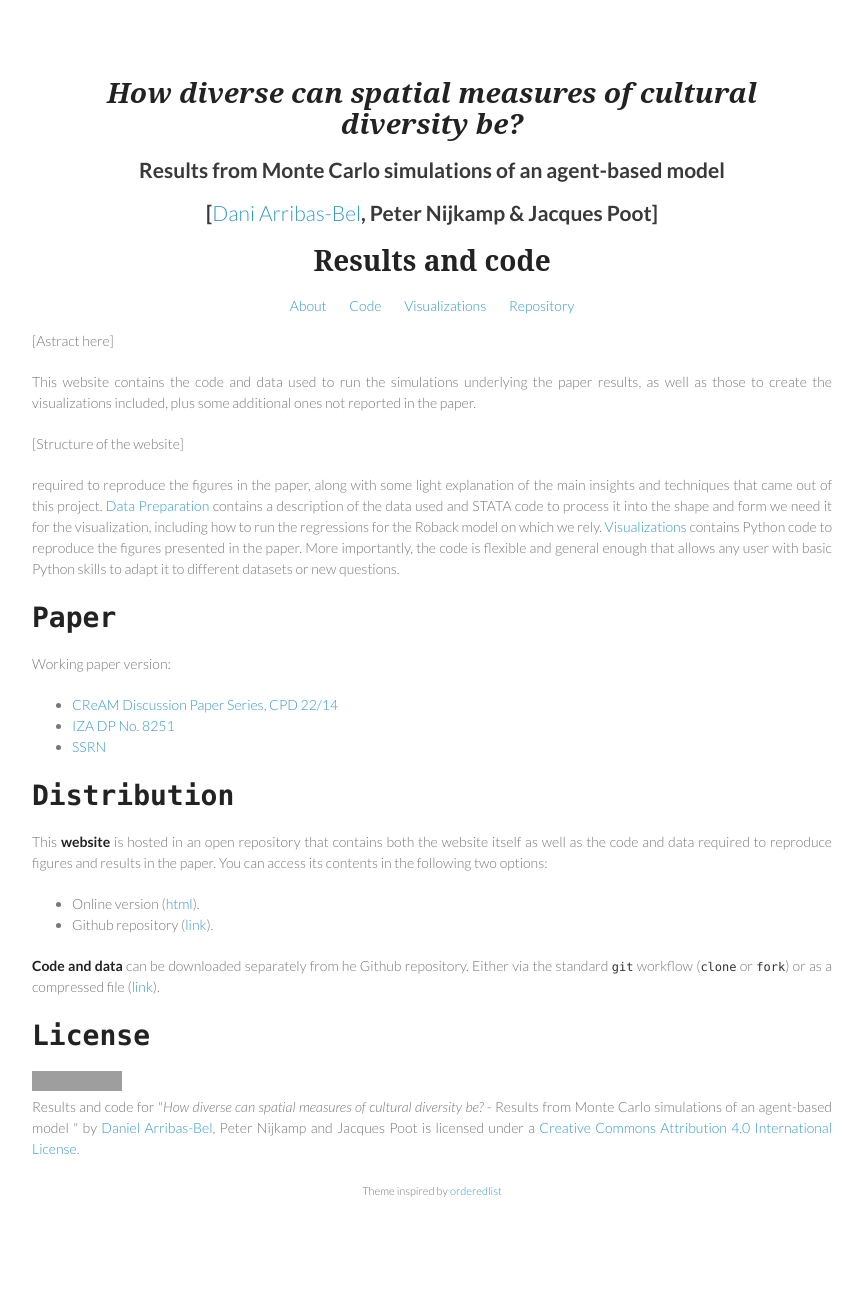
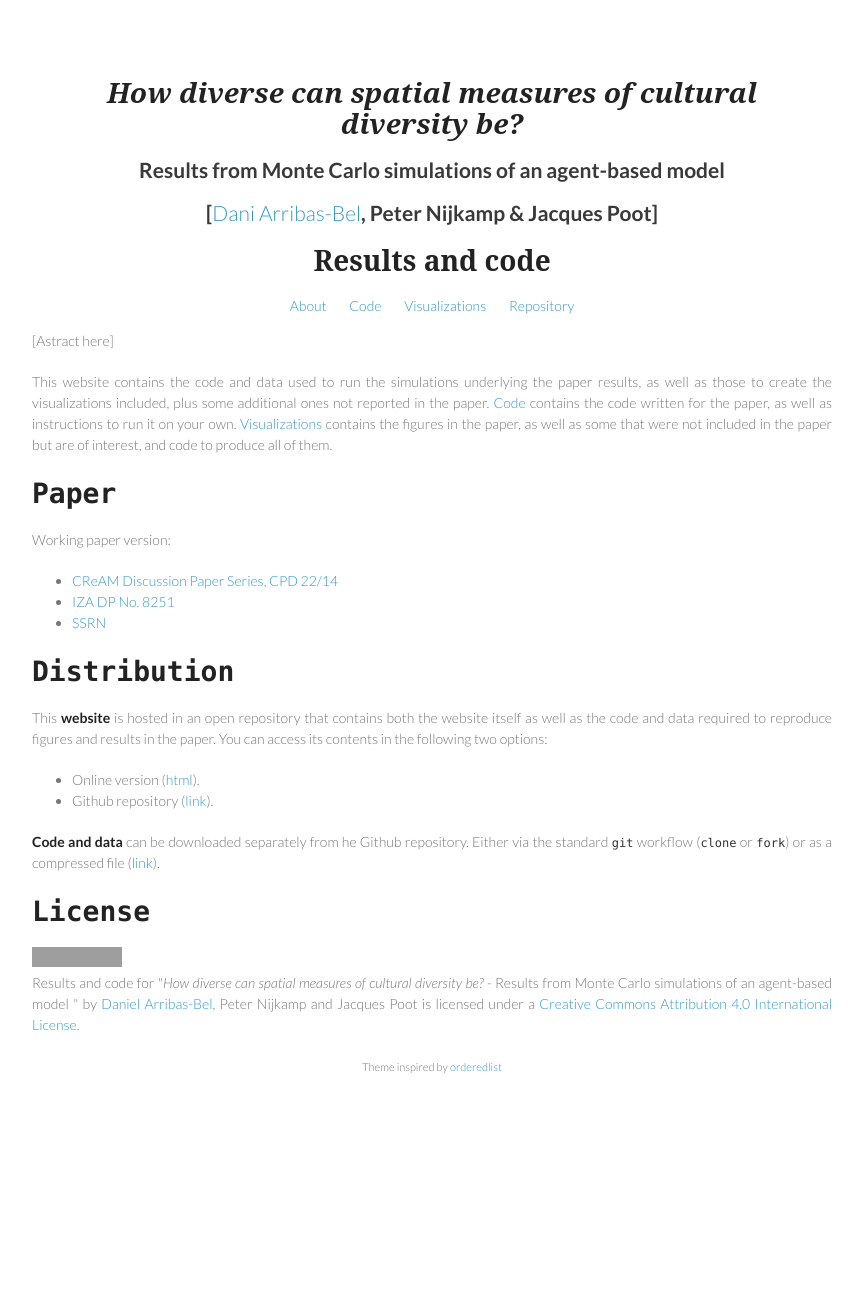
Before and after one commit to darribas/diversity_abm, a Jekyll site: the page built from index.html, in a window 1280 px wide. Shown: the whole page, without its empty margins (208-1071 px from the left). Built offline with Jekyll 4.4.1, drawn with Linux system fonts in a browser that asks for light colours; some web fonts are replaced; Markdown is read by kramdown in place of the engine named in the settings; after the commit the page ends 1166 px from its top, so only the background shows below that; grey boxes are pictures that could not be loaded.

Commit message:
Fixing repo links on index page

```diff
--- a/_includes/index.md
+++ b/_includes/index.md
@@ -3,20 +3,11 @@
 
 This website contains the code and data used to run the simulations underlying
 the paper results, as well as those to create the visualizations included,
-plus some additional ones not reported in the paper.
-
-[Structure of the website]
-
-required to reproduce the figures in
-the paper, along with some light explanation of the main insights and
-techniques that came out of this project. [Data
-Preparation](data_prep.html) contains a description of the data used and STATA code
-to process it into the shape and form we need it for the visualization,
-including how to run the regressions for the Roback model on which we rely.
-[Visualizations](results.html) contains Python code to reproduce the figures
-presented in the paper. More importantly, the code is flexible and general
-enough that allows any user with basic Python skills to adapt it to different
-datasets or new questions.
+plus some additional ones not reported in the paper. [Code](code.html)
+contains the code written for the paper, as well as instructions to run it on
+your own. [Visualizations](vis.html) contains the figures in the paper, as
+well as some that were not included in the paper but are of interest, and code
+to produce all of them.
 
 # Paper
 
@@ -32,12 +23,12 @@
 itself as well as the code and data required to reproduce figures and results
 in the paper. You can access its contents in the following two options:
 
-* Online version ([html](http://darribas.org/belts)).
-* Github repository ([link](https://github.com/darribas/belts)).
+* Online version ([html](http://darribas.org/diversity_abm)).
+* Github repository ([link](https://github.com/darribas/diversity_abm)).
 
 **Code and data** can be downloaded separately from he Github repository. Either
 via the standard `git` workflow (`clone` or `fork`) or as a compressed file
-([link](https://github.com/darribas/belts/archive/code_data.zip)).
+([link](https://github.com/darribas/diversity_abm/archive/master.zip)).
 
 # License
 
```
